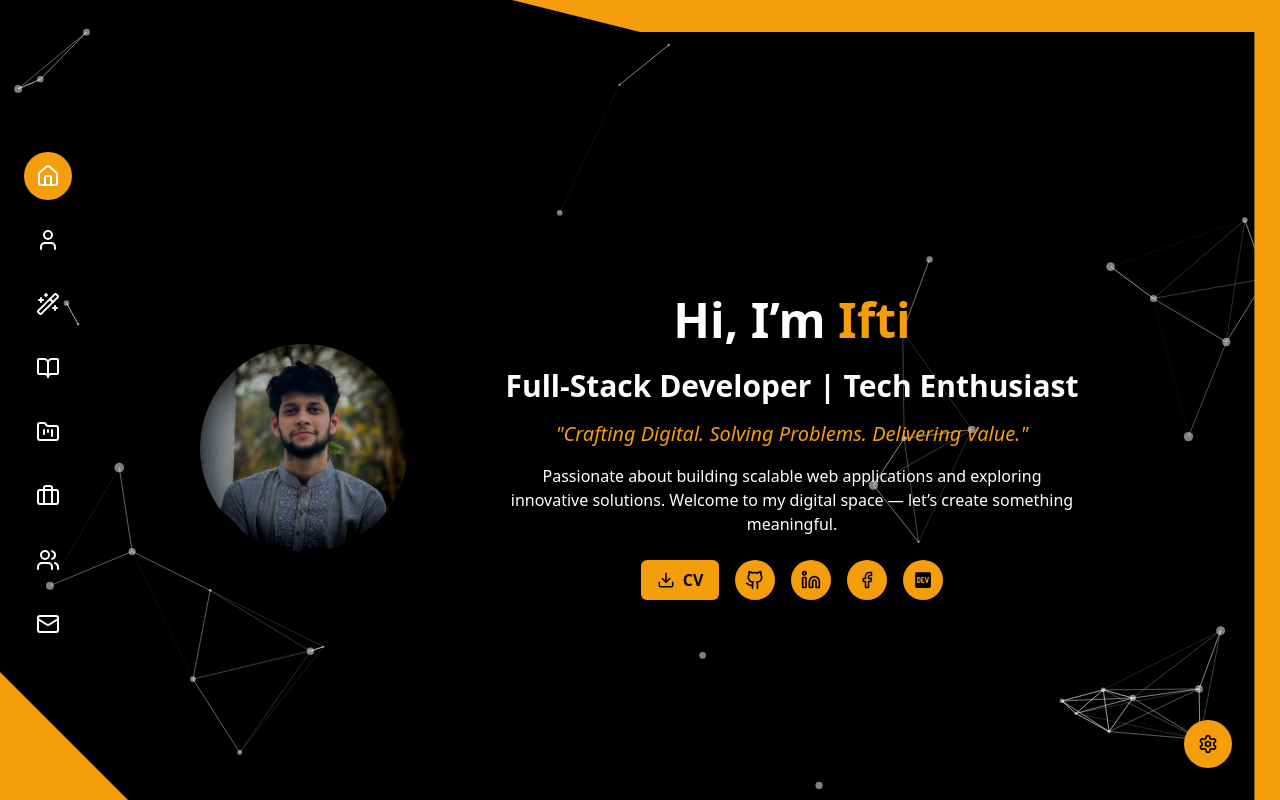
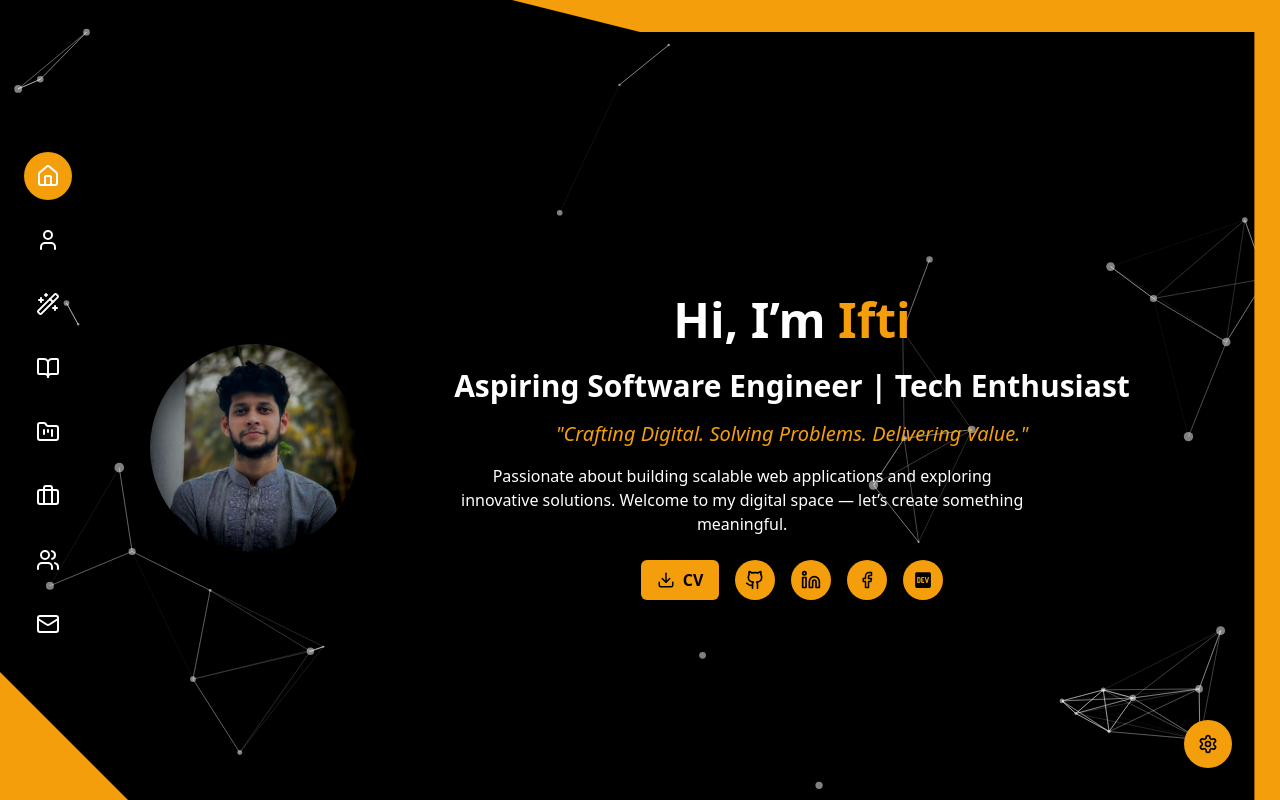
Before and after one commit to ImamIfti056/imamifti056.github.io, a React (Vite) app: page / in a window 1280 px wide. Built offline with nearby package versions, Linux system fonts and the light colour scheme.

Commit message:
update: contact

```diff
--- a/src/components/Contact.jsx
+++ b/src/components/Contact.jsx
@@ -88,11 +88,11 @@ export default function Contact() {
           </div>
           <div className="flex items-center gap-4">
             <Phone className="w-6 h-6 text-[var(--primary-bg)]" />
-            <span>+880 1999 372154</span>
+            <span>+880 1610 617558</span>
           </div>
           <div className="flex items-center gap-4">
             <MapPin className="w-6 h-6 text-[var(--primary-bg)]" />
-            <span>Lalan Shah Hall, KUET, <br /> Fulbarigate, Khulna, Bangladesh</span>
+            <span>Kandipara, Brahmanbaria, Bangladesh</span>
           </div>
         </motion.div>
 
--- a/src/components/Experience.jsx
+++ b/src/components/Experience.jsx
@@ -5,7 +5,7 @@ import { useRef } from "react";
 
 const experiences = [
   {
-    title: "Learnathon 3.0 | Participant",
+      title: "Learnathon 3.0 | Runner-up, Python Stack",
     company: "Organized by Geeky Solution",
     period: "December 2024 - April 2025",
     description: [
--- a/src/components/Intro.jsx
+++ b/src/components/Intro.jsx
@@ -3,7 +3,7 @@ import { Github, Linkedin, Facebook, Download } from 'lucide-react'
 import { FaDev } from "react-icons/fa";
 import { motion, useInView  } from 'framer-motion'
 import { useRef } from "react";
-import cv from "../assets/Imamul_Islam_Ifti_RESUME.pdf"
+import cv from "../assets/Imamul_Islam_Ifti_CV.pdf"
 import profileImg from "../assets/profile5.jpg"
 
 
@@ -92,7 +92,7 @@ const Intro = () => {
         custom={2}
         transition={{ duration: 0.6 }}
       >
-        Full-Stack Developer | Tech Enthusiast
+        Aspiring Software Engineer | Tech Enthusiast
       </motion.h2>
       <motion.h3
         className="text-lg md:text-xl font-medium italic text-center mb-4 text-[var(--primary-bg)]"
```
Also changed, not shown: 2 other files (tests, documents, lock files or other folders).
